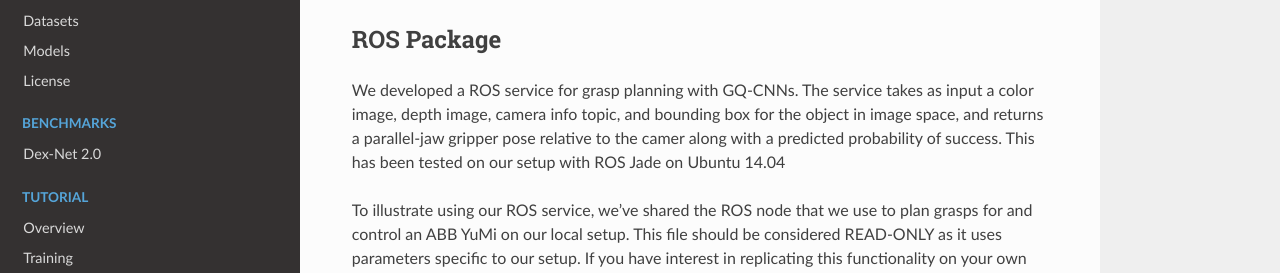
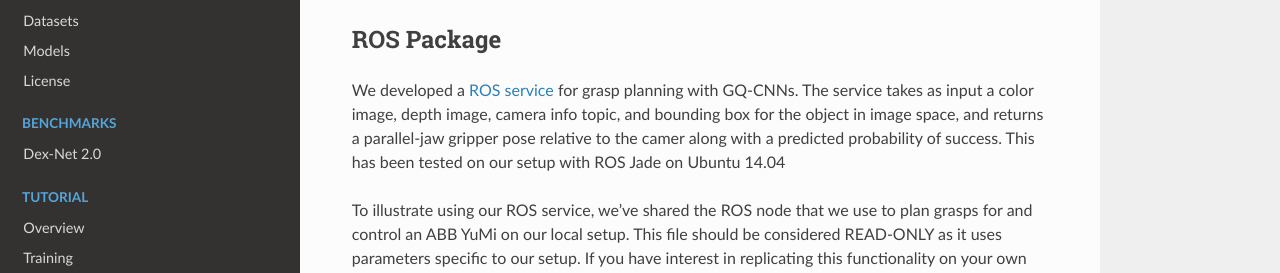
Before and after one commit to BerkeleyAutomation/gqcnn, a Sphinx documentation site: the page built from docs/source/tutorials/planning.rst, in a window 1280 px wide and 900 px high, scrolled down 2160 px. Shown: the part 451-724 px from the top of the window. Built offline with Sphinx 7.4.7 and the Read the Docs theme 2.0.0, drawn with Linux system fonts in a browser that asks for light colours; part of the change alters nothing that is shown.

```diff
--- a/docs/source/tutorials/planning.rst
+++ b/docs/source/tutorials/planning.rst
@@ -51,6 +51,8 @@ You can also try out grasp planning on multiple objects by changing the input da
 ROS Package
 -----------
 
-We developed a ROS service for grasp planning with GQ-CNNs. The service takes as input a color image, depth image, camera info topic, and bounding box for the object in image space, and returns a parallel-jaw gripper pose relative to the camer along with a predicted probability of success. This has been tested on our setup with ROS Jade on Ubuntu 14.04
+We developed a `ROS service`_ for grasp planning with GQ-CNNs. The service takes as input a color image, depth image, camera info topic, and bounding box for the object in image space, and returns a parallel-jaw gripper pose relative to the camer along with a predicted probability of success. This has been tested on our setup with ROS Jade on Ubuntu 14.04
 
 To illustrate using our ROS service, we've shared the ROS node that we use to plan grasps for and control an ABB YuMi on our local setup. This file should be considered READ-ONLY as it uses parameters specific to our setup. If you have interest in replicating this functionality on your own robot, please contact Jeff Mahler (jmahler@berkeley.edu) with the subject line: "Interested in GQ-CNN ROS Service".
+
+.. _ROS service: https://github.com/BerkeleyAutomation/gqcnn/blob/master/ros_nodes/grasp_planner_node.py
```
